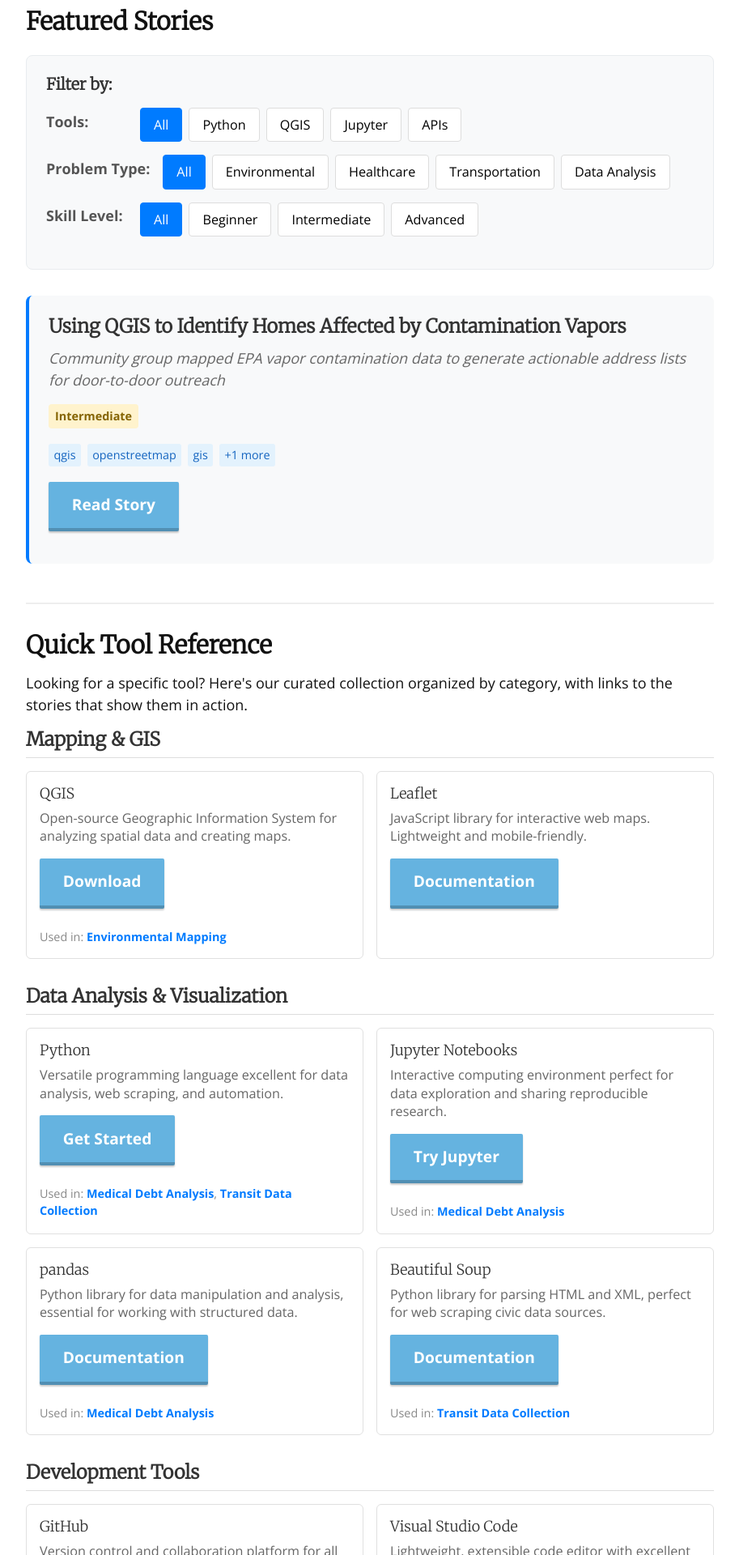
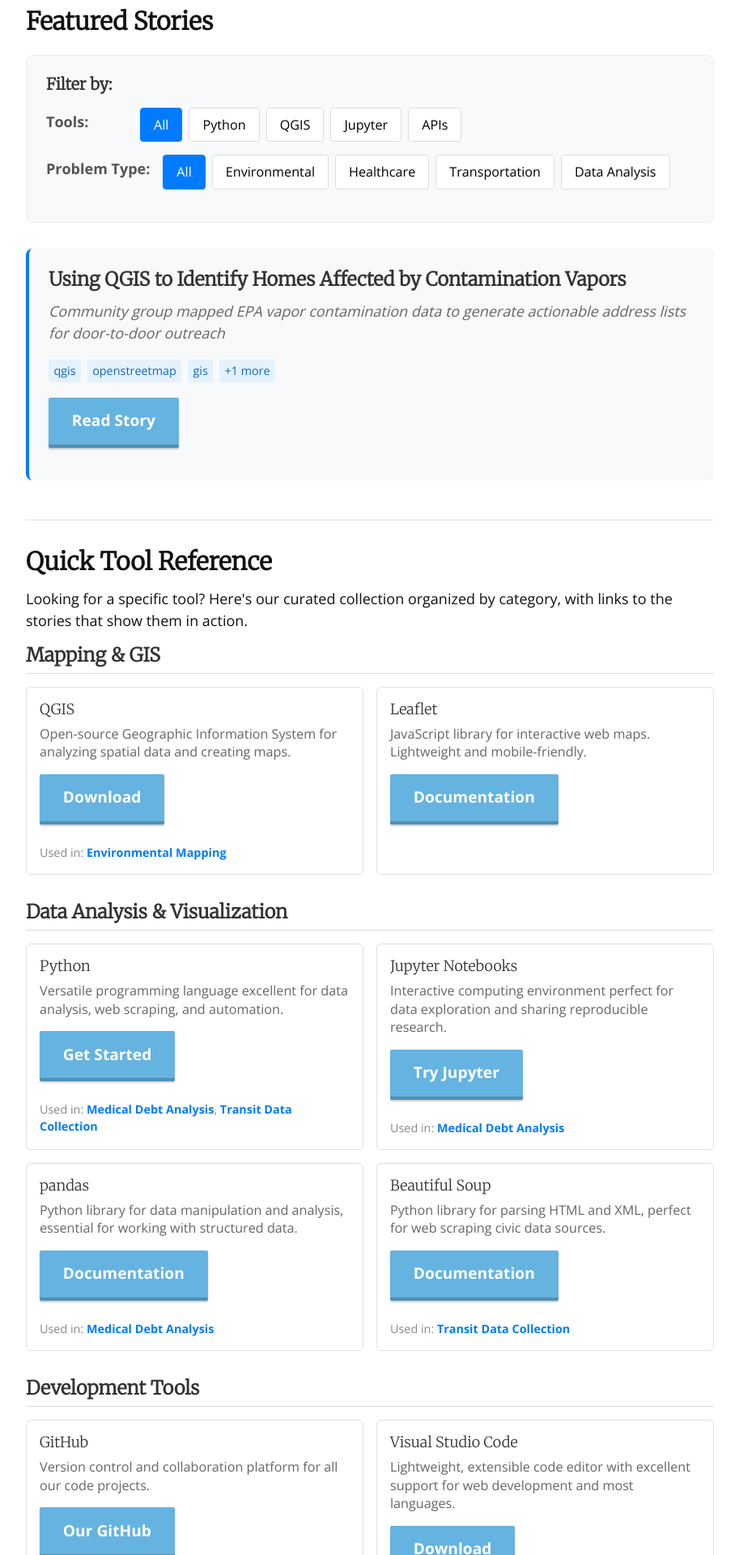
Before and after one commit to codefordayton/codefordayton.org, a Jekyll site: the page built from toolbox.html, in a window 1280 px wide. Shown: the part 504-2424 px from the top of the page at 81% size, without its empty margins (183-1096 px from the left). Built offline with Jekyll 4.4.1, drawn with Linux system fonts in a browser that asks for light colours; nearby versions of some CDN libraries.

Commit message:
Removing skill labels.

```diff
--- a/toolbox.html
+++ b/toolbox.html
@@ -66,13 +66,6 @@
         <button class="filter-btn" data-filter="transportation" data-type="problem">Transportation</button>
         <button class="filter-btn" data-filter="data-analysis" data-type="problem">Data Analysis</button>
       </div>
-      <div class="filter-group">
-        <label>Skill Level:</label>
-        <button class="filter-btn" data-filter="all" data-type="skill">All</button>
-        <button class="filter-btn" data-filter="beginner" data-type="skill">Beginner</button>
-        <button class="filter-btn" data-filter="intermediate" data-type="skill">Intermediate</button>
-        <button class="filter-btn" data-filter="advanced" data-type="skill">Advanced</button>
-      </div>
     </div>
 
     <div class="story-grid">
@@ -82,10 +75,6 @@
         <p class="story-summary">{{ story.summary }}</p>
 
         <div class="story-meta">
-          {% if story.skill_level %}
-          <span class="skill-level skill-{{ story.skill_level }}">{{ story.skill_level | capitalize }}</span>
-          {% endif %}
-
           {% if story.tools %}
           <div class="story-tools">
             {% for tool in story.tools limit:3 %}
@@ -319,18 +308,6 @@
   margin-bottom: 1rem;
 }
 
-.skill-level {
-  padding: 0.25rem 0.5rem;
-  border-radius: 4px;
-  font-size: 0.8em;
-  font-weight: bold;
-  margin-bottom: 0.5rem;
-  display: inline-block;
-}
-
-.skill-beginner { background-color: #d4edda; color: #155724; }
-.skill-intermediate { background-color: #fff3cd; color: #856404; }
-.skill-advanced { background-color: #f8d7da; color: #721c24; }
 
 .story-tools {
   margin-top: 0.5rem;
@@ -559,8 +536,7 @@
   function filterStories() {
     const activeFilters = {
       tool: document.querySelector('.filter-btn[data-type="tool"].active').dataset.filter,
-      problem: document.querySelector('.filter-btn[data-type="problem"].active').dataset.filter,
-      skill: document.querySelector('.filter-btn[data-type="skill"].active').dataset.filter
+      problem: document.querySelector('.filter-btn[data-type="problem"].active').dataset.filter
     };
 
     storyCards.forEach(card => {
@@ -568,8 +544,6 @@
 
       // Get story data from the card
       const toolTags = Array.from(card.querySelectorAll('.tool-tag')).map(tag => tag.textContent.toLowerCase());
-      const skillLevel = card.querySelector('.skill-level') ?
-        card.querySelector('.skill-level').textContent.toLowerCase() : '';
 
       // Get problem types from story URL (simplified approach)
       const storyUrl = card.querySelector('h3 a').href;
@@ -591,12 +565,6 @@
         }
       }
 
-      if (activeFilters.skill !== 'all') {
-        if (!skillLevel.includes(activeFilters.skill)) {
-          show = false;
-        }
-      }
-
       // Show/hide card
       if (show) {
         card.classList.remove('hidden');
```
Also changed, not shown: _layouts/story.html (+0 -13 lines), story-submission-guide.md (+0 -6 lines).
